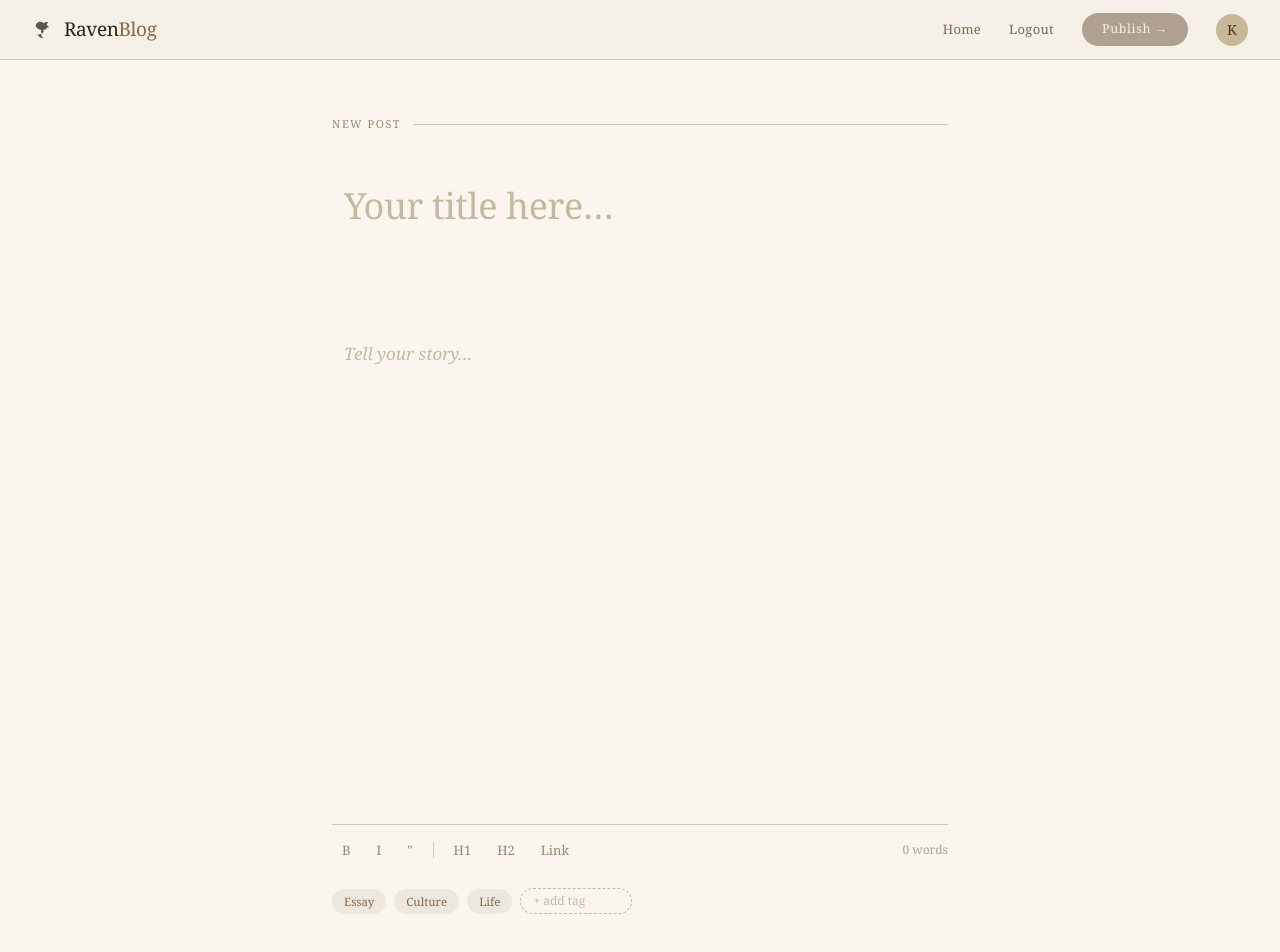
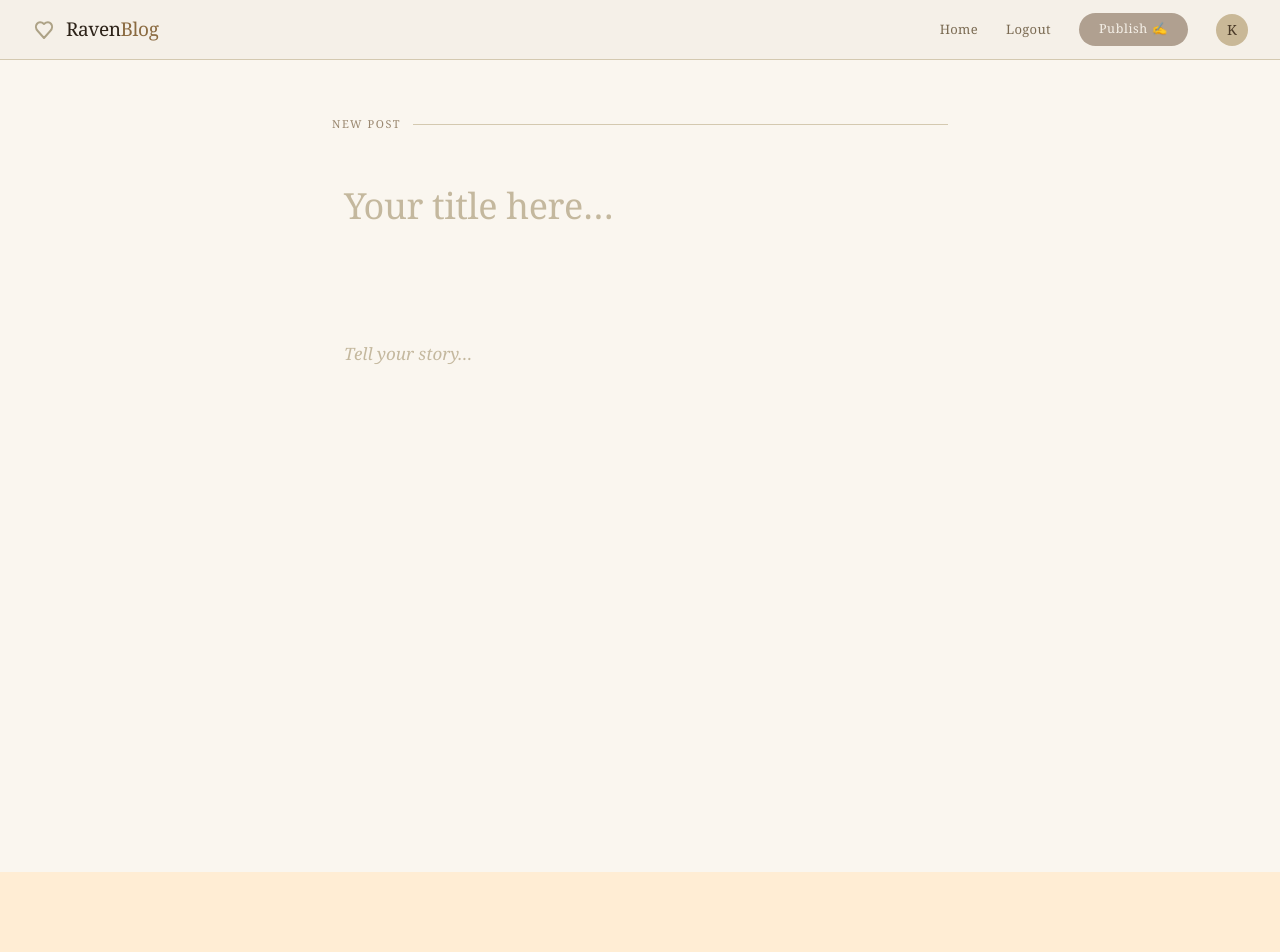
Before and after one commit to Kunal245/RavenBlog, a React (Vite) app in the folder frontend/: page /publish in a window 1280 px wide. Shown: the top 952 px of the page. After the commit the page ends 872 px from the top, so only its background shows below. Built offline with nearby package versions, Linux system fonts and the light colour scheme.

Commit message:
changed frontend slightly

```diff
--- a/frontend/src/components/AppBar.tsx
+++ b/frontend/src/components/AppBar.tsx
@@ -43,7 +43,7 @@ export const AppBar = ({ username, rightSlot }: AppBarProps) => {
             to="/publish"
             className="font-serif text-[12.5px] text-[#f5f0e8] bg-[#2c2218] hover:bg-[#4a3a28] transition-colors rounded-full px-[18px] py-[7px] tracking-wider no-underline"
           >
-            ✦ Write
+            💕Write
           </Link>
         )}
 
@@ -53,15 +53,35 @@ export const AppBar = ({ username, rightSlot }: AppBarProps) => {
   );
 };
 
+// const RavenIcon = () => (
+//   <svg width="22" height="22" viewBox="0 0 24 24" fill="none" className="opacity-75">
+//     <path
+//       d="M4 8c0-2.5 2-5 5-5 1.5 0 2.8.6 3.7 1.6C14 3.5 16 3 17.5 3.5c-1 1-1.5 2-1.5 3 1 .5 2 1.5 2.5 3-.5 0-1.2-.2-1.8-.5C16 11 14.5 12 12 12c1 1 1 3-1 4-1-1-1.5-2.5-1-4C7.5 12 5 10 4 8z"
+//       fill="#2c2218"
+//     />
+//     <path
+//       d="M10 16c0 2 1 4 3 5-3 0-6-1.5-7-4 1 0 2.5-.5 4-1z"
+//       fill="#2c2218"
+//     />
+//   </svg>
+// );
+
 const RavenIcon = () => (
-  <svg width="22" height="22" viewBox="0 0 24 24" fill="none" className="opacity-75">
+  <svg
+    className="w-6 h-6 opacity-75"
+    aria-hidden="true"
+    xmlns="http://www.w3.org/2000/svg"
+    width="24"
+    height="24"
+    fill="none"
+    viewBox="0 0 24 24"
+  >
     <path
-      d="M4 8c0-2.5 2-5 5-5 1.5 0 2.8.6 3.7 1.6C14 3.5 16 3 17.5 3.5c-1 1-1.5 2-1.5 3 1 .5 2 1.5 2.5 3-.5 0-1.2-.2-1.8-.5C16 11 14.5 12 12 12c1 1 1 3-1 4-1-1-1.5-2.5-1-4C7.5 12 5 10 4 8z"
-      fill="#2c2218"
-    />
-    <path
-      d="M10 16c0 2 1 4 3 5-3 0-6-1.5-7-4 1 0 2.5-.5 4-1z"
-      fill="#2c2218"
+      stroke="#968966"
+      strokeLinecap="round"
+      strokeLinejoin="round"
+      strokeWidth="2"
+      d="M12.01 6.001C6.5 1 1 8 5.782 13.001L12.011 20l6.23-7C23 8 17.5 1 12.01 6.002Z"
     />
   </svg>
 );
--- a/frontend/src/components/BlogCard.tsx
+++ b/frontend/src/components/BlogCard.tsx
@@ -25,23 +25,23 @@ export const BlogCard = ({
           <span>{publishDate}</span>
         </div>
 
-        {/* title */}
+        {/* Title */}
         <h2 className="font-serif text-xl font-medium text-[#2c2218] leading-snug mb-2.5">
           {title}
         </h2>
 
-        {/* content */}
+        {/* Content */}
         <p className="font-serif text-sm italic text-[#5a4a38] leading-relaxed mb-4">
           {content.slice(0, 100) + "..."}
         </p>
 
-        {/* click */}
+        {/* OnClick */}
         <div className="flex items-center justify-between border-t border-[#d4c9b0] pt-3 mt-1">
           <span className="font-serif text-xs text-[#9a8870] tracking-wider lowercase">
             {`${Math.ceil(content.length / 300)} min read`}
           </span>
           <span className="font-serif text-xs text-[#7a5c38] tracking-widest lowercase border-b border-[#c9a870] pb-px">
-            continue reading →
+            continue reading...
           </span>
         </div>
       </div>
--- a/frontend/src/components/BlogPage.tsx
+++ b/frontend/src/components/BlogPage.tsx
@@ -9,7 +9,7 @@ export const BlogPage = ({ blog }: { blog: Blog }) => {
     <div className="min-h-screen bg-[#faf6ef]">
       <AppBar username="Kunal" />
 
-      {/* Hero */}
+      {/* Umm */}
       <div className="max-w-2xl mx-auto px-8 pt-16 pb-10">
         <span className="inline-block font-serif text-[11px] tracking-[0.12em] uppercase text-[#8a6a40] border border-[#c9a870] rounded-full px-3 py-1 mb-6">
           {`${readTime} min read`}
@@ -19,7 +19,7 @@ export const BlogPage = ({ blog }: { blog: Blog }) => {
           {blog.title}
         </h1>
 
-        {/* Author meta strip */}
+        {/* Author */}
         <div className="flex items-center gap-3 py-5 border-t border-b border-[#d4c9b0] mt-8">
           <div className="w-10 h-10 rounded-full bg-[#c9b897] flex items-center justify-center font-serif text-base font-medium text-[#4a3a28] flex-shrink-0">
             {blog.author.name?.[0]?.toUpperCase() ?? "A"}
@@ -29,21 +29,13 @@ export const BlogPage = ({ blog }: { blog: Blog }) => {
               {blog.author.name || "Anonymous"}
             </p>
             <p className="font-serif text-xs text-[#9a8870] mt-0.5">
-              {"6 April"} · {wordCount.toLocaleString()} words
+              {"30 Feb"} · {wordCount.toLocaleString()} words
             </p>
-          </div>
-          <div className="flex items-center gap-4">
-            <button className="font-serif text-xs text-[#9a8870] hover:text-[#2c2218] transition-colors bg-transparent border-none cursor-pointer">
-              ♡ Like
-            </button>
-            <button className="font-serif text-xs text-[#9a8870] hover:text-[#2c2218] transition-colors bg-transparent border-none cursor-pointer">
-              ⬆ Share
-            </button>
           </div>
         </div>
       </div>
 
-      {/* Body */}
+      {/* Content */}
       <div className="max-w-2xl mx-auto px-8 prose-beige">
         <div className="font-serif text-[17px] text-[#3a2e22] leading-[1.85] [&>p]:mb-7 [&>p:first-child::first-letter]:font-serif [&>p:first-child::first-letter]:text-[64px] [&>p:first-child::first-letter]:font-medium [&>p:first-child::first-letter]:float-left [&>p:first-child::first-letter]:leading-[0.8] [&>p:first-child::first-letter]:mr-2.5 [&>p:first-child::first-letter]:mt-1.5 [&>p:first-child::first-letter]:text-[#8a6a40]">
           {blog.content.split("\n\n").map((para, i) => (
@@ -51,10 +43,10 @@ export const BlogPage = ({ blog }: { blog: Blog }) => {
           ))}
         </div>
 
-        {/* Ornament divider */}
+        {/* Division */}
         <div className="flex items-center gap-4 my-12">
           <div className="flex-1 h-px bg-[#d4c9b0]" />
-          <span className="font-serif text-base text-[#c9a870]">✦</span>
+          <span className="font-serif text-base text-[#c9a870]">❤️</span>
           <div className="flex-1 h-px bg-[#d4c9b0]" />
         </div>
       </div>
--- a/frontend/src/pages/Blogs.tsx
+++ b/frontend/src/pages/Blogs.tsx
@@ -29,7 +29,7 @@ export const Blogs = () => {
                     authorName={blog.author.name || "Anonymous"}
                     title={blog.title}
                     content={blog.content}
-                    publishDate={"5 May 2026"}
+                    publishDate={"30 Feb 2026"}
                 /> )}
         </div>
     </div>
--- a/frontend/src/pages/Publish.tsx
+++ b/frontend/src/pages/Publish.tsx
@@ -33,7 +33,7 @@ export const Publish = () => {
             disabled={!canPublish}
             className="font-serif text-[12.5px] text-[#f5f0e8] bg-[#2c2218] disabled:bg-[#b0a090] disabled:cursor-not-allowed hover:bg-[#4a3a28] transition-colors rounded-full px-5 py-[7px] tracking-wider"
           >
-            Publish →
+            Publish ✍️
           </button>
         }
       />
@@ -65,37 +65,6 @@ export const Publish = () => {
           placeholder="Tell your story…"
           className="w-full font-serif text-[17px] text-[#3a2e22] leading-[1.85] bg-transparent border-none outline-none resize-none min-h-[360px] placeholder:text-[#c4b89e] placeholder:italic"
         />
-
-        {/* Toolbar */}
-        <div className="flex items-center gap-1.5 pt-3 border-t border-[#d4c9b0] mt-8">
-          {["B", "I", '"'].map((t, i) => (
-            <button key={i} className="font-serif text-[13px] text-[#9a8870] hover:text-[#2c2218] hover:bg-[#ede8df] px-2.5 py-1 rounded-md transition-colors">
-              {t}
-            </button>
-          ))}
-          <div className="w-px h-4 bg-[#d4c9b0] mx-1" />
-          {["H1", "H2", "Link"].map((t, i) => (
-            <button key={i} className="font-serif text-[13px] text-[#9a8870] hover:text-[#2c2218] hover:bg-[#ede8df] px-2.5 py-1 rounded-md transition-colors">
-              {t}
-            </button>
-          ))}
-          <span className="ml-auto font-serif text-xs text-[#b0a090]">
-            {wordCount} words
-          </span>
-        </div>
-
-        {/* Tags */}
-        <div className="flex items-center gap-2 mt-6 flex-wrap">
-          {["Essay", "Culture", "Life"].map((tag) => (
-            <span key={tag} className="font-serif text-[11.5px] text-[#8a6a40] bg-[#ede8df] rounded-full px-3 py-1">
-              {tag}
-            </span>
-          ))}
-          <input
-            placeholder="+ add tag"
-            className="font-serif text-xs text-[#5a4a38] bg-transparent border border-dashed border-[#c9b897] rounded-full px-3 py-1 w-28 outline-none placeholder:text-[#c4b89e]"
-          />
-        </div>
       </div>
     </div>
   );
```
